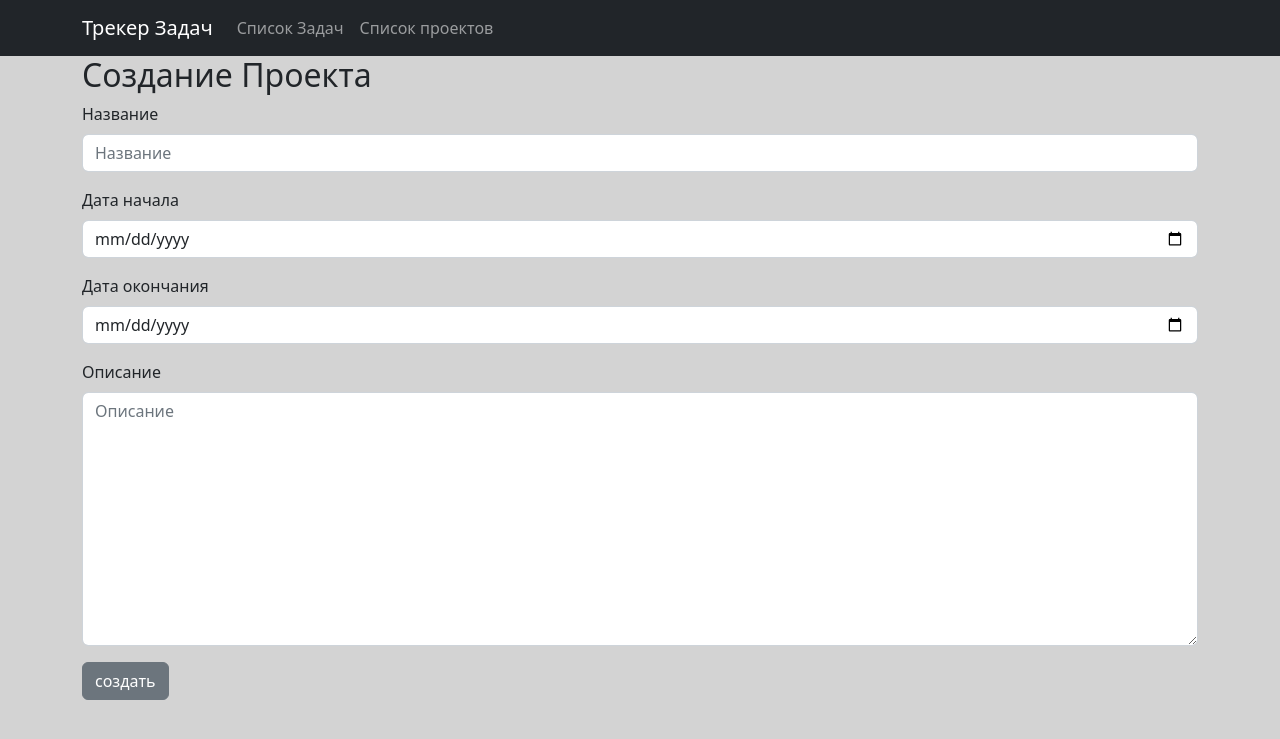
After one commit to Daniarbekov/homework_70_Didar_Daniyarbekov, a Django app: page /projects/create in a window 1280 px wide. The commit adds this page. Shown: the top 739 px of the page. Run offline with Django 4.2, Linux system fonts and the light colour scheme; parts of the project's set-up code (start-up, migrations or seed data) failed here and were passed over; some libraries are stand-ins or nearby versions.

Commit message:
Создано вью ProjectCreateView добавления проекта
создан шаблон
создана форма добавления проекта
в панель навигации добавлена ссылка на страницу добавления проекта

```diff
--- a/source/webapp/forms.py
+++ b/source/webapp/forms.py
@@ -1,5 +1,17 @@
 from django import forms
 from webapp.models import Task
+from webapp.models import Project
+from django.forms.widgets import  TextInput
+
+
+class ProjectForm(forms.ModelForm):
+    class Meta:
+        model = Project
+        fields = ['name', 'start_date', 'end_date', 'description']
+        widgets = {
+            'start_date': TextInput(attrs={'type':'date'}),
+            'end_date': TextInput(attrs={'type':'date'})
+        }
 
 
 class TaskForm(forms.ModelForm):
--- /dev/null
+++ b/source/webapp/templates/project/create.html
@@ -0,0 +1,10 @@
+{% extends 'base.html' %}
+{% block title%}Create{% endblock %}
+{% block content %}
+<h2>Создание Проекта</h2>
+    <form action="{% url 'project_create' %}" method="POST">
+        <div class='form'>
+                {%  include 'partial/form.html'  with button_text='создать' %}
+        </div>
+    </form>
+{% endblock %}
--- a/source/webapp/templates/projects.html
+++ b/source/webapp/templates/projects.html
@@ -2,7 +2,7 @@
 {% block title%}Projects{% endblock %}
 {% block menu%}
 <li class="nav-item">
-    <a class="nav-link" href="#">Добавить проект</a>
+    <a class="nav-link" href="{% url 'project_create' %}">Добавить проект</a>
 {% endblock %}
 {% block content %}
 <h1>Список Проектов</h1>
--- a/source/webapp/urls.py
+++ b/source/webapp/urls.py
@@ -1,7 +1,7 @@
 from django.urls import path
 from webapp.views.index import IndexView
 from webapp.views.task import TaskCreateView, TaskDetailView, TaskUpdateView, TaskDeleteView
-from webapp.views.project import ProjectListView, ProjectDetailView
+from webapp.views.project import ProjectListView, ProjectDetailView, ProjectCreateView
 
 urlpatterns = [
     path("", IndexView.as_view(), name='index'),
@@ -11,4 +11,5 @@ urlpatterns = [
     path('task/<int:pk>/delete', TaskDeleteView.as_view(), name='task_delete'),
     path('projects', ProjectListView.as_view(), name='projects'),
     path('projects/<int:pk>', ProjectDetailView.as_view(), name='project_detail'),
+    path('projects/create', ProjectCreateView.as_view(), name='project_create'),
 ]
--- a/source/webapp/views/project.py
+++ b/source/webapp/views/project.py
@@ -1,5 +1,7 @@
 from django.views.generic import ListView, DetailView
+from django.views.generic.edit import CreateView
 from webapp.models import Project
+from webapp.forms import ProjectForm
 
 
 class ProjectListView(ListView):
@@ -11,3 +13,8 @@ class ProjectListView(ListView):
 class ProjectDetailView(DetailView):
     template_name = 'project/detail.html'
     model = Project
+
+
+class ProjectCreateView(CreateView):
+    template_name = 'project/create.html'
+    form_class = ProjectForm
```
